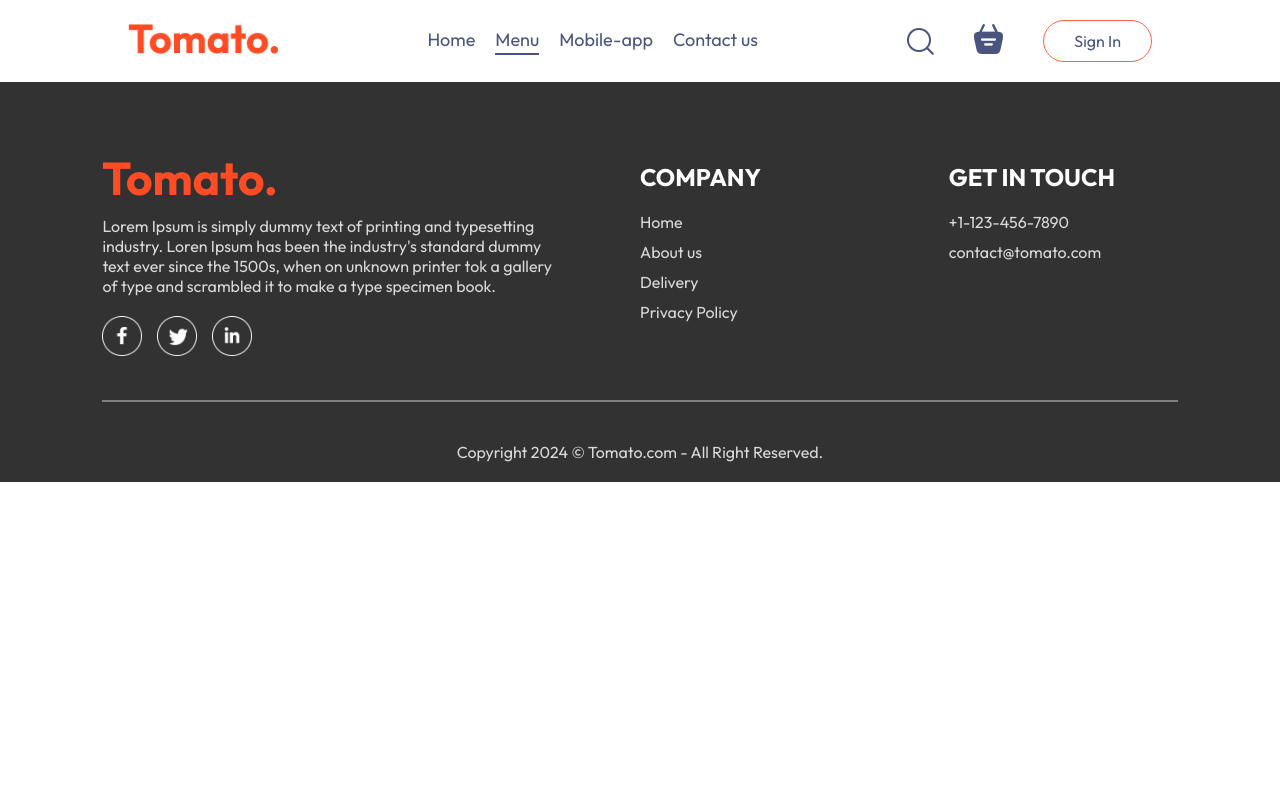
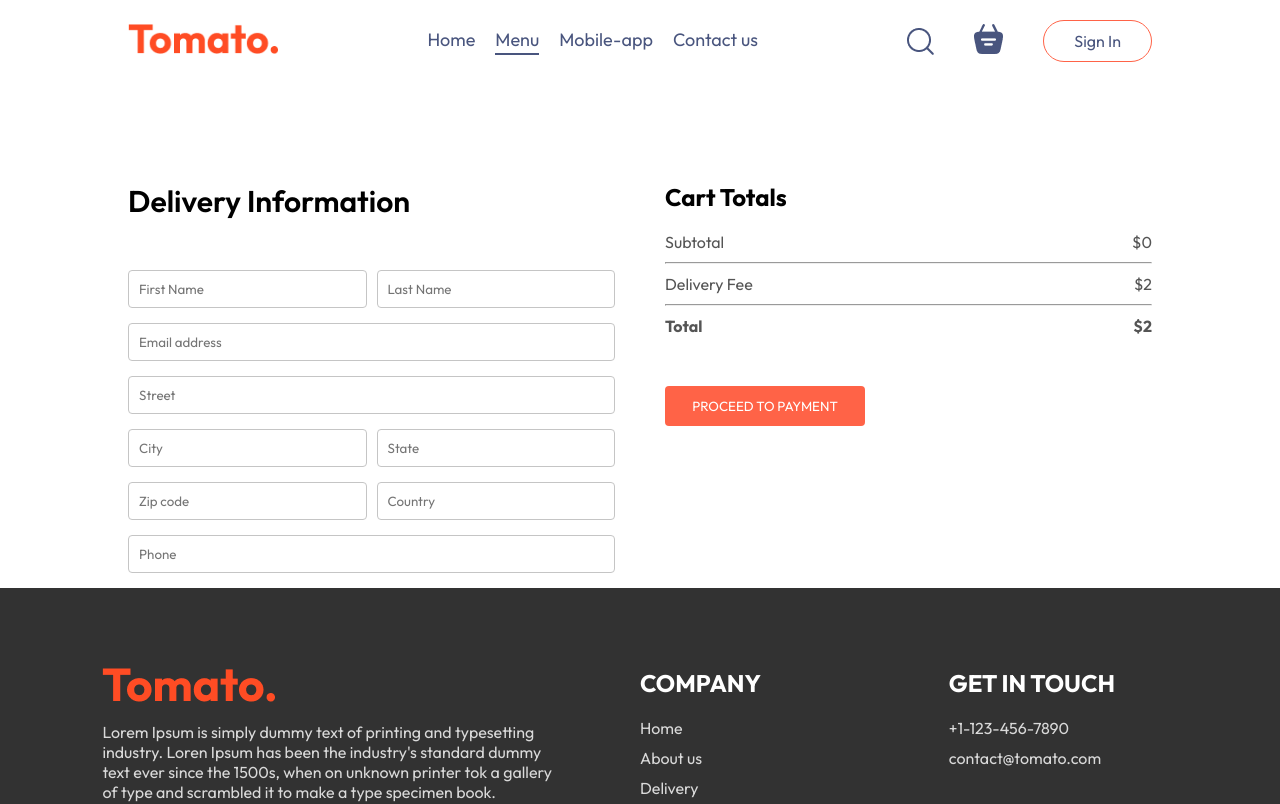
Before and after one commit to vaibhavpanchal205/Food_Delivery_Website, a React (Vite) app in the folder frontend/: page /order in a window 1280 px wide. Shown: the top 804 px of the page. Built offline with nearby package versions, Linux system fonts and the light colour scheme.

Commit message:
place order page

```diff
--- a/frontend/src/pages/Cart/Cart.jsx
+++ b/frontend/src/pages/Cart/Cart.jsx
@@ -1,10 +1,11 @@
-import React, { useContext } from 'react'
-import './Cart.css'
-import { StoreContext } from '../../context/StoreContext'
+import React, { useContext } from 'react';
+import './Cart.css';
+import { StoreContext } from '../../context/StoreContext';
+import { useNavigate } from 'react-router-dom'; // Use the hook instead of Navigate
 
 const Cart = () => {
-
   const { cartItems, food_list, removeFromCart, getTotalCartAmount } = useContext(StoreContext);
+  const navigate = useNavigate(); // Hook for programmatic navigation
 
   return (
     <div className='cart'>
@@ -19,10 +20,10 @@
         </div>
         <br />
         <hr />
-        {food_list.map((item, index) => {
+        {food_list.map((item) => {
           if (cartItems[item._id] > 0) {
             return (
-              <div>
+              <div key={item._id}>
                 <div className='cart-items-title cart-items-item'>
                   <img src={item.image} alt="" />
                   <p>{item.name}</p>
@@ -32,8 +33,9 @@
                   <p onClick={() => removeFromCart(item._id)} className='cross'>x</p>
                 </div>
               </div>
-            )
+            );
           }
+          return null; // Ensure a return value for all cases
         })}
       </div>
       <div className="cart-bottom">
@@ -55,7 +57,8 @@
               <b>${getTotalCartAmount() + 2}</b>
             </div>
           </div>
-          <button>PROCEED TO CHECKOUT</button>
+          {/* Use navigate for programmatic navigation */}
+          <button onClick={() => navigate('/order')}>PROCEED TO CHECKOUT</button>
         </div>
         <div className="cart-promocode">
           <div>
@@ -68,6 +71,7 @@
         </div>
       </div>
     </div>
-  )
-}
-export default Cart
+  );
+};
+
+export default Cart;
--- a/frontend/src/pages/PlaceOrder/PlaceOrder.css
+++ b/frontend/src/pages/PlaceOrder/PlaceOrder.css
@@ -0,0 +1,35 @@
+.place-order{
+    display: flex;
+    align-items: start;
+    justify-content: space-between;
+    gap: 50px;
+    margin-top: 100px;
+}
+.place-order-left{
+    width: 100%;
+    max-width: max(30%,500px);
+}
+.place-order-left .title{
+    font-size: 30px;
+    font-weight: 600;
+    margin-bottom: 50px;
+}
+.place-order-left input{
+    margin-bottom: 15px;
+    width: 100%;
+    padding: 10px;
+    border: 1px solid #c5c5c5;
+    border-radius: 4px;
+    outline-color: tomato;
+}
+.place-order-left .multi-fields{
+    display: flex;
+    gap: 10px;
+}
+.place-order-right{
+    width: 100%;
+    max-width: max(40%,500px);
+}
+.place-order .cart-total button{
+    margin-top: 30px;
+}
--- a/frontend/src/pages/PlaceOrder/PlaceOrder.jsx
+++ b/frontend/src/pages/PlaceOrder/PlaceOrder.jsx
@@ -1,11 +1,55 @@
-import React from 'react'
+import React, { useContext } from 'react'
 import './PlaceOrder.css'
+import { StoreContext } from '../../context/StoreContext'
 
 const PlaceOrder = () => {
+
+  const {getTotalCartAmount} = useContext(StoreContext)
+
   return (
-    <div>
+    <form className='place-order'>
+        <div className="place-order-left">
+          <p className="title">Delivery Information</p>
+          <div className="multi-fields">
+            <input type="text" placeholder='First Name' />
+            <input type="text" placeholder='Last Name' />
+          </div>
+            <input type="email" placeholder='Email address' />
+            <input type="text" placeholder='Street' />
+          <div className="multi-fields">
+            <input type="text" placeholder='City' />
+            <input type="text" placeholder='State' />
+          </div>
+          <div className="multi-fields">
+            <input type="text" placeholder='Zip code' />
+            <input type="text" placeholder='Country' />
+          </div>
+          <input type="text" placeholder='Phone' />
+       </div>
+      <div className='place-order-right'>
+      <div className="cart-total">
+          <h2>Cart Totals</h2>
+          <div>
+            <div className="cart-total-details">
+              <p>Subtotal</p>
+              <p>${getTotalCartAmount()}</p>
+            </div>
+            <hr />
+            <div className="cart-total-details">
+              <p>Delivery Fee</p>
+              <p>${2}</p>
+            </div>
+            <hr />
+            <div className="cart-total-details">
+              <b>Total</b>
+              <b>${getTotalCartAmount() +2}</b>
+            </div>
+          </div>
+          <button>PROCEED TO PAYMENT</button>
+        </div>
+      </div>
 
-    </div>
+    </form>
   )
 }
 
```
